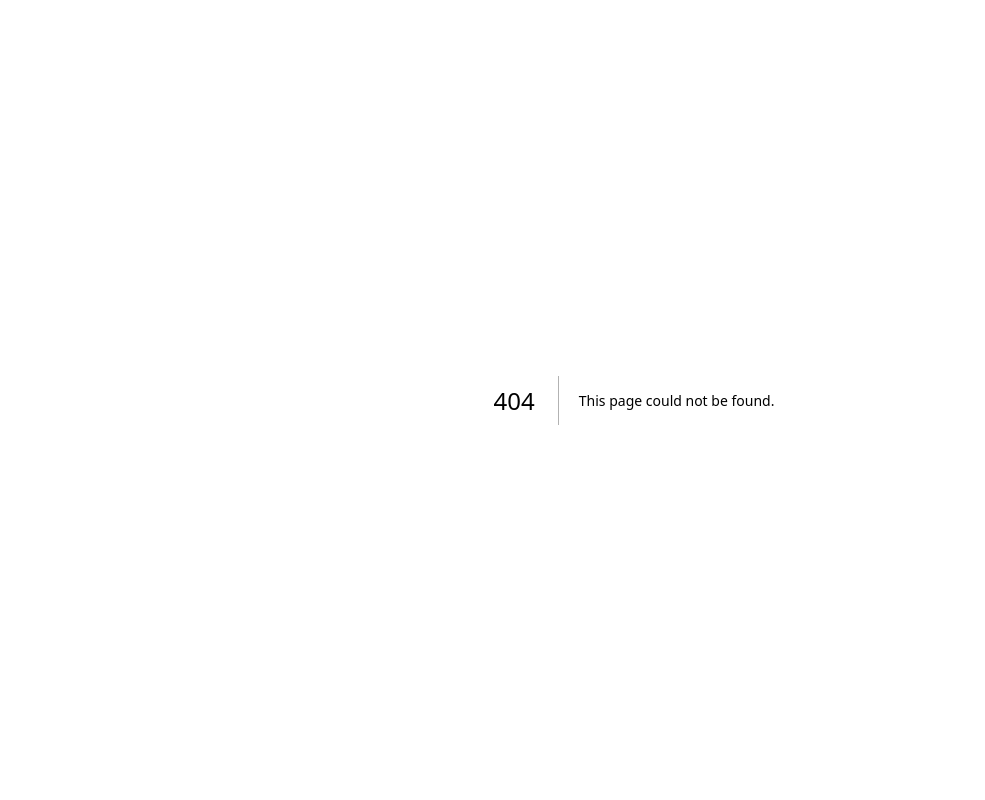
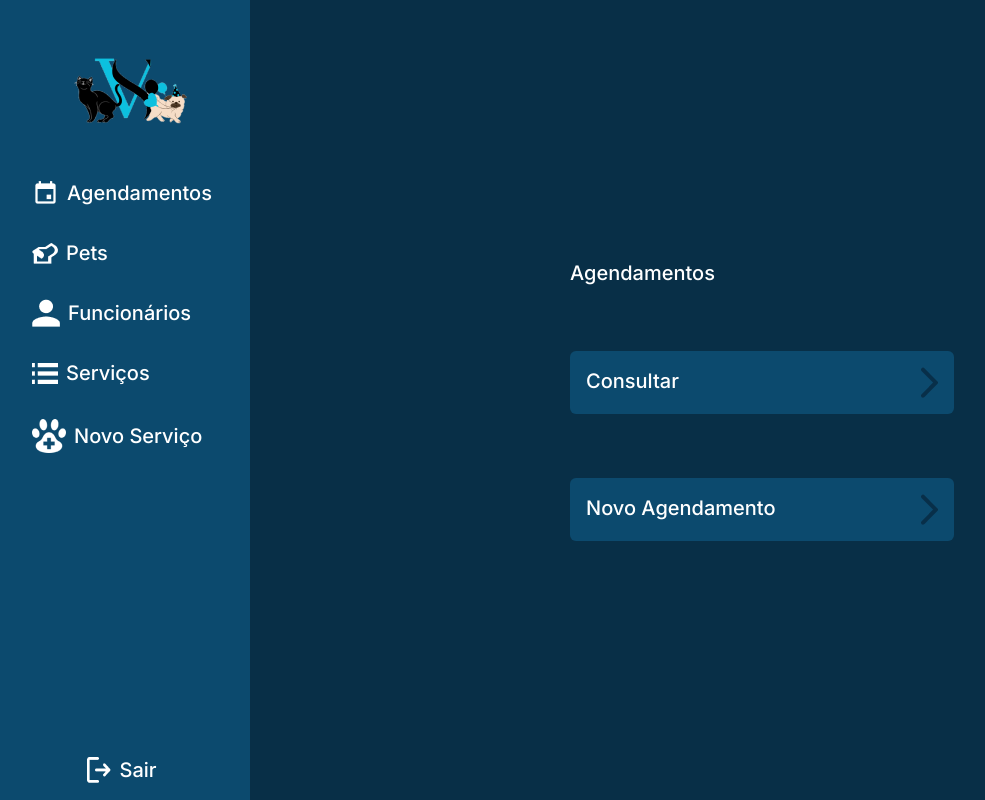
Before and after one commit to vinimanfrin/vspet-frontend, a Next.js app: page /agendamentos in a window 1280 px wide. Before the commit this address had no page. Shown: the whole page, without its empty margins (6-991 px from the left). Built offline with nearby package versions, Linux system fonts and the light colour scheme.

Commit message:
implementar inicialmente a HomeAgendamentos em /agendamentos

```diff
--- /dev/null
+++ b/src/app/agendamentos/page.tsx
@@ -0,0 +1,20 @@
+import Template from "@/components/Template";
+import LinkPersonalizado from "@/components/LinkPersonalizado";
+
+const HomeAgendamentos = () => {
+    return (
+        <Template>
+            <div className="flex ml-navbar h-screen justify-center items-center">
+                <div className="flex flex-col font-medium text-xl gap-16">
+                    <h1 className="text-white">Agendamentos</h1>
+
+                    <LinkPersonalizado corDeFundo="navbar" corFonte="white" href="/agendamentos/consultar" texto="Consultar"/>
+                    <LinkPersonalizado corDeFundo="navbar" corFonte="white" href="/agendamentos/novo" texto="Novo Agendamento"/>
+
+                </div>
+            </div>
+        </Template>
+    )
+}
+
+export default HomeAgendamentos;
```
